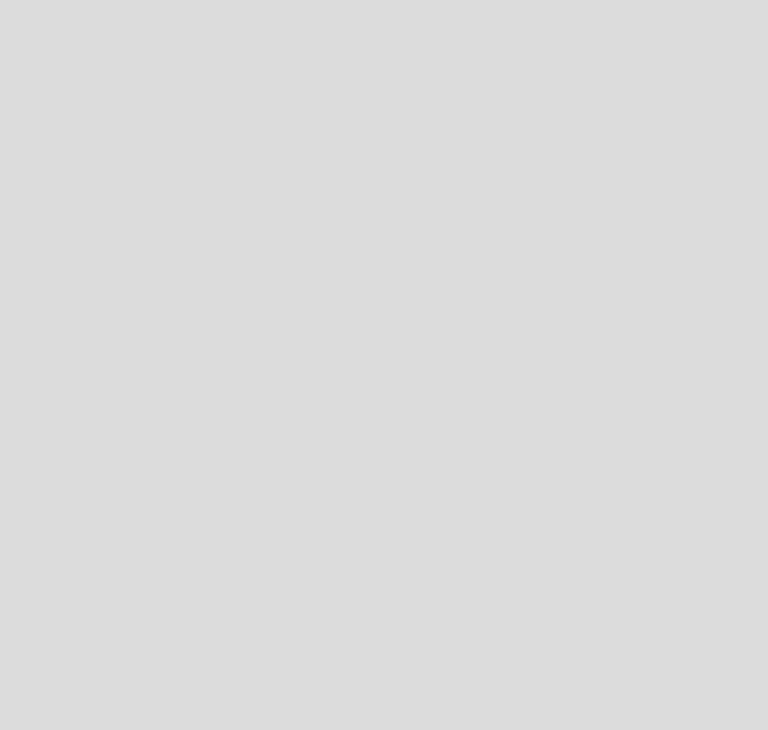
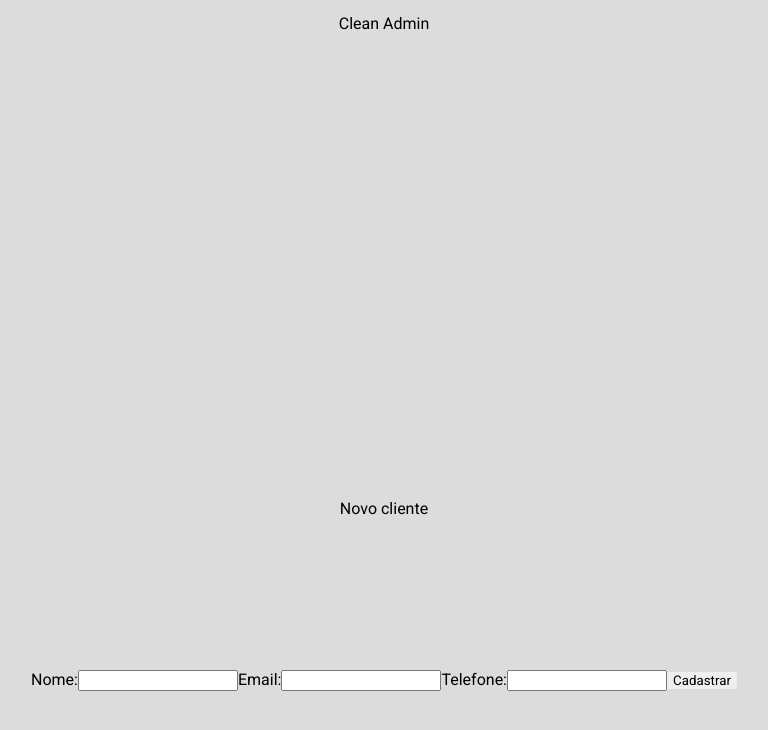
Before and after one commit to JorgeMalaquias/clean-admin-front, a React (Vite) app: page / in a window 1280 px wide. Shown: the top 730 px of the page, without its empty margins (256-1024 px from the left). Built offline with nearby package versions, Linux system fonts and the light colour scheme.

Commit message:
feat: implementation of react hook form

```diff
--- a/package.json
+++ b/package.json
@@ -14,6 +14,7 @@
     "axios": "^1.5.0",
     "react": "^18.2.0",
     "react-dom": "^18.2.0",
+    "react-hook-form": "^7.51.0",
     "react-redux": "^8.1.2",
     "react-router-dom": "^6.15.0",
     "redux": "^4.2.1",
@@ -21,6 +22,7 @@
     "styled-components": "^6.0.7"
   },
   "devDependencies": {
+    "@styled/typescript-styled-plugin": "^1.0.1",
     "@types/node": "^20.5.7",
     "@types/react": "^18.2.15",
     "@types/react-dom": "^18.2.7",
@@ -36,7 +38,7 @@
     "eslint-plugin-react": "^7.33.2",
     "eslint-plugin-react-hooks": "^4.6.0",
     "eslint-plugin-react-refresh": "^0.4.3",
-    "typescript": "^5.2.2",
+    "typescript": "^5.4.2",
     "vite": "^4.4.5"
   }
 }
--- a/src/components/main/index.tsx
+++ b/src/components/main/index.tsx
@@ -1,22 +1,18 @@
 import axios from "axios";
 import { useEffect, useState } from "react";
 import { useNavigate } from "react-router-dom";
+import NewCustomerCreation from "../new-customer-creation";
+import SearchCustomerByFilter from "../search-customer-by-filter";
 import Style from "./style";
 //import { useAppSelector } from "../../redux/hooks";
 
 function Main(){
-    const [formNewItemSelected,setFormNewItemSelected] = useState(false);
-    const [items,setItems]=useState([]);
-    const navigate = useNavigate();
-
-    useEffect(()=>{
-
-    // eslint-disable-next-line react-hooks/exhaustive-deps
-    });
 
     return(
          <Style.Container>
-
+            <main>Clean Admin</main>
+            <SearchCustomerByFilter/>
+            <NewCustomerCreation/>
          </Style.Container>
 
 
--- a/src/components/new-customer-creation/index.tsx
+++ b/src/components/new-customer-creation/index.tsx
@@ -1,22 +1,38 @@
-import axios from "axios";
-import { useEffect, useState } from "react";
+import { useEffect } from "react";
+import { useForm } from "react-hook-form";
 import { useNavigate } from "react-router-dom";
 import Style from "./style";
 //import { useAppSelector } from "../../redux/hooks";
 
-function NewCustomerCreation(){
-    const [formNewItemSelected,setFormNewItemSelected] = useState(false);
-    const [items,setItems]=useState([]);
+function NewCustomerCreation() {
+  const { register, handleSubmit } = useForm();
   const navigate = useNavigate();
 
-    useEffect(()=>{
-
+  useEffect(() => {
     // eslint-disable-next-line react-hooks/exhaustive-deps
   });
+  function submit(data: any) {
+    alert(JSON.stringify(data));
+  }
 
-    return(
+  return (
     <Style.Container>
-
+      <h1>Novo cliente</h1>
+      <form onSubmit={handleSubmit(submit)}>
+        <label>
+          Nome:
+          <input type="text" {...register("name")} />
+        </label>
+        <label>
+          Email:
+          <input type="text" {...register("email")} />
+        </label>
+        <label>
+          Telefone:
+          <input type="text" {...register("phone")} />
+        </label>
+        <button type="submit">Cadastrar</button>
+      </form>
     </Style.Container>
   );
 }
--- a/src/components/new-customer-creation/style.ts
+++ b/src/components/new-customer-creation/style.ts
@@ -6,14 +6,12 @@ const Container = styled.div`
   display: flex;
   flex-direction: column;
   align-items: center;
-    font-family: 'Roboto', sans-serif;
+  justify-content: space-around;
+  font-family: "Roboto", sans-serif;
   padding: 16px;
+`;
 
-`
-
-
-
-const Style ={
-    Container
-}
+const Style = {
+  Container,
+};
 export default Style;
```
Also changed, not shown: tsconfig.json (+7 -1 lines), 2 other files (tests, documents, lock files or other folders). Lines whose indentation alone changed are shown as unchanged.
